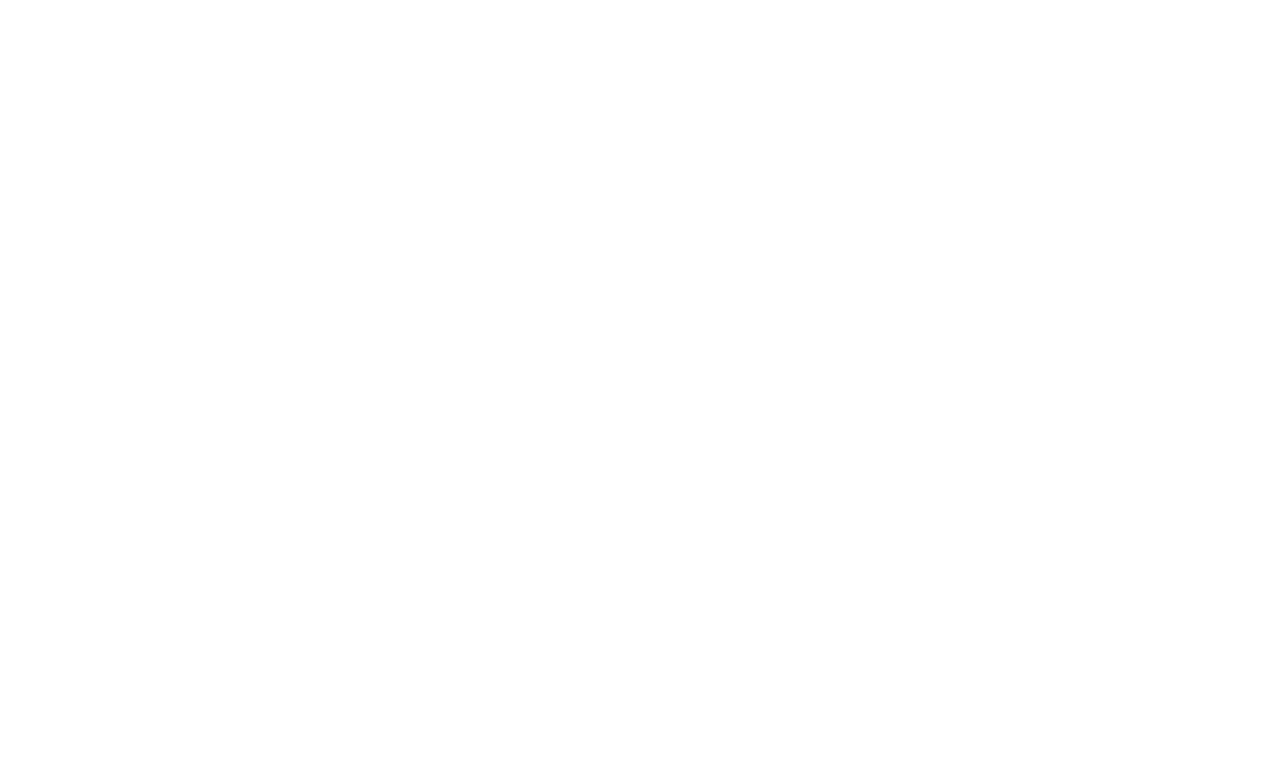
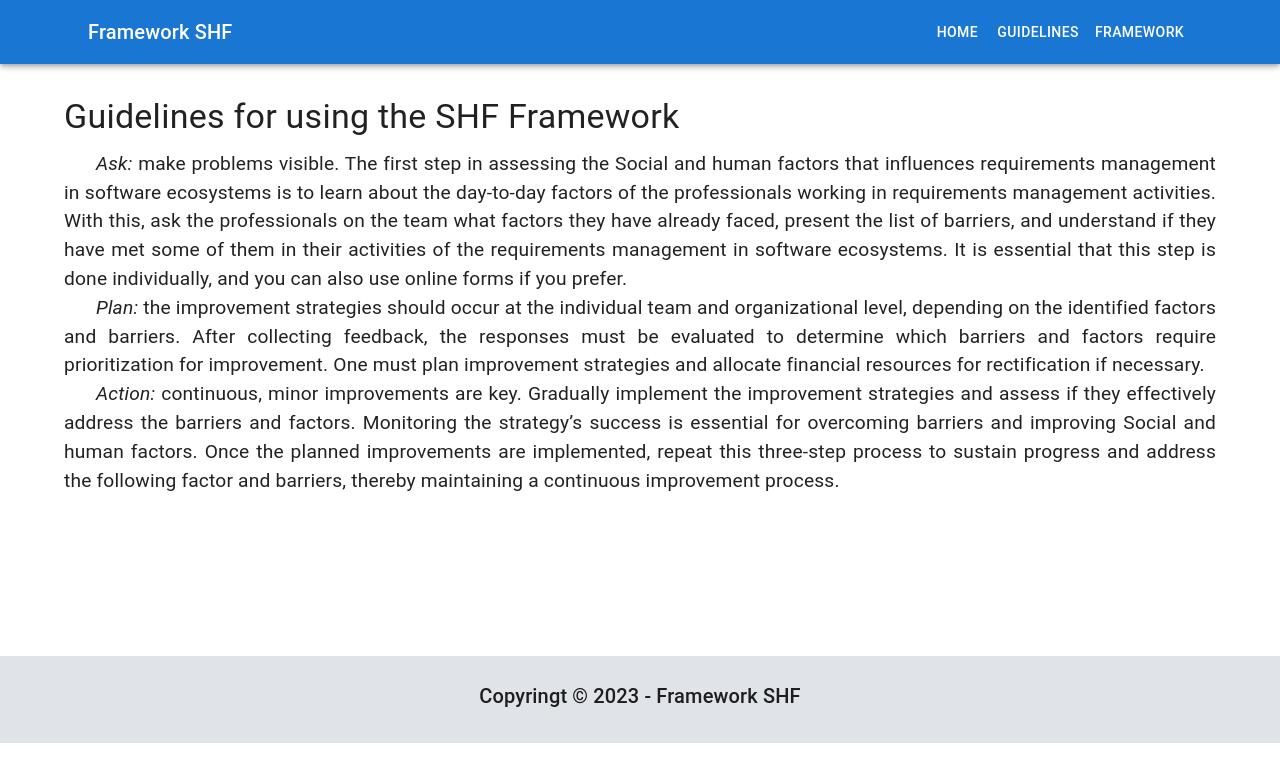
Before and after one commit to cassianojr/framework-shf, a React (Vite) app: page /guidelines in a window 1280 px wide. Before the commit this address had no page. Shown: the top 782 px of the page. Built offline with nearby package versions, Linux system fonts and the light colour scheme.

Commit message:
Changes on the framework content and make the texts justify

```diff
--- a/src/App.tsx
+++ b/src/App.tsx
@@ -2,6 +2,7 @@
 import Home from './pages/Home'
 import { CssBaseline } from '@mui/material'
 import Framework from './pages/Framework'
+import Guidelines from './pages/Guidelines'
 
 function App() {
   return (
@@ -11,6 +12,7 @@
         <Routes>
           <Route path="/" element={<Home />} />
           <Route path="/framework" element={<Framework />} />
+          <Route path="/guidelines" element={<Guidelines />} />
         </Routes>
       </Router>
     </>
--- a/src/components/FrameworkComponent.tsx
+++ b/src/components/FrameworkComponent.tsx
@@ -4,6 +4,8 @@
 import data from '../../src/assets/framework-data.json';
 import AccordionComponent from '../components/AccordionComponent';
 import ListPersonalAndSocial from './ListPersonalAndSocial';
+import React from 'react';
+import Modal from './Modal';
 
 function FrameworkComponent() {
 
@@ -17,7 +19,29 @@
   const socialGroupItems = socialHumanFactors.items.slice(0, 17);
   const personalGroupItems = socialHumanFactors.items.slice(17);
 
+  const [centerModalState, setCenterModalState] = React.useState(false);
+
+  const centerModalContent = {
+    id: 'requirements-management in SECO',
+    title: 'REQUIREMENTS MANAGMENT IN SECO'
+  }
+
   return (
+    <>
+      <Modal
+        open={centerModalState}
+        setOpen={setCenterModalState}
+        handleClose={() => setCenterModalState(false)}
+        modalContent={centerModalContent}>
+        <>
+          <Typography sx={{ textAlign: 'justify', marginBottom: '1rem', textIndent: '1rem' }}>
+            Requirements management is “a process that accompanies the planning and development of a system by capturing and mapping the source and context of change” (WIEGERS; BEATTY, 2013). In this way, requirements management is considered an organized process of documentation, analysis (negotiation), traceability, prioritization, change control, version control, and requirements communication (ISO/IEC/IEEE 29148, 2018).
+          </Typography>
+          <Typography sx={{ textAlign: 'justify', textIndent: '1rem' }}>
+            A software ecosystem can be analyzed from a project perspective: “A software ecosystem is a collection of software projects which are developed and evolve together in the same environment” (LUGUN et al. 2010).
+          </Typography>
+        </>
+      </Modal>
       <ArcherContainer strokeColor='black' noCurves >
         <Box sx={{ paddingTop: '1%' }}>
 
@@ -70,7 +94,7 @@
                     style: { strokeDasharray: '5,5' },
                   }]}
                 >
-                <Card elevation={8} style={{ maxWidth: '35%', textAlign: 'center', padding: '1%', backgroundColor: '#757173', color: 'white' }}>
+                  <Card elevation={8} style={{ maxWidth: '35%', textAlign: 'center', padding: '1%', backgroundColor: '#757173', color: 'white', cursor: 'pointer' }} onClick={() => setCenterModalState(true)}>
                     <Typography sx={{ fontSize: '.8rem' }}>
                       REQUIREMENTS MANAGMENT IN SECO
                     </Typography>
@@ -131,6 +155,8 @@
           </Box>
         </Box>
       </ArcherContainer>
+    </>
+
   )
 }
 
--- a/src/components/Hero.tsx
+++ b/src/components/Hero.tsx
@@ -59,7 +59,7 @@
               >
                 {title}
               </Typography>
-              <Typography variant="h5" color="inherit" paragraph>
+              <Typography variant="h5" color="inherit" paragraph >
                 {description}
               </Typography>
               <Button
--- a/src/components/Navbar.tsx
+++ b/src/components/Navbar.tsx
@@ -31,12 +31,12 @@
     path: '/'
   },
   {
-    name: 'About',
-    path: '#about',
+    name: 'Guidelines',
+    path: '/guidelines',
   },
   {
-    name: 'Contact',
-    path: '/contact',
+    name: 'Framework',
+    path: '/framework',
   }
 ];
 
--- a/src/components/TextModal.tsx
+++ b/src/components/TextModal.tsx
@@ -33,7 +33,7 @@
             <Button onClick={() => setModalState(false)}>Close</Button>
           </Grid>
         }>
-        <Typography>{modalContent.body}</Typography>
+        <Typography sx={{textAlign:'justify'}}>{modalContent.body}</Typography>
       </Modal>
   );
 }
--- /dev/null
+++ b/src/pages/Guidelines.tsx
@@ -0,0 +1,41 @@
+import Footer from '../components/Footer';
+import Navbar from '../components/Navbar';
+import { Box, Container, Toolbar, Typography } from '@mui/material';
+
+function Guidelines() {
+
+  const typographyStyle = {
+    textAlign: 'justify',
+    fontSize: '1.2rem',
+    textIndent: '2rem'
+  }
+
+  return (
+    <>
+      <Navbar />
+      <Toolbar />
+      <Container sx={{ minHeight: '70vh' }}>
+        <section id="about">
+          <Box sx={{ my: 4 }}>
+            <Typography variant="h4" component="h1" gutterBottom>
+              Guidelines for using the SHF Framework
+            </Typography>
+            <Typography sx={typographyStyle}>
+              <i>Ask:</i> make problems visible. The first step in assessing the Social and human factors that influences requirements management in software ecosystems is to learn about the day-to-day factors of the professionals working in requirements management activities. With this, ask the professionals on the team what factors they have already faced, present the list of barriers, and understand if they have met some of them in their activities of the requirements management in software ecosystems. It is essential that this step is done individually, and you can also use online forms if you prefer.
+            </Typography>
+            <Typography sx={typographyStyle}>
+              <i>Plan:</i> the improvement strategies should occur at the individual team and organizational level, depending on the identified factors and barriers. After collecting feedback, the responses must be evaluated to determine which barriers and factors require prioritization for improvement. One must plan improvement strategies and allocate financial resources for rectification if necessary.
+            </Typography>
+            <Typography sx={typographyStyle}>
+              <i>Action:</i> continuous, minor improvements are key. Gradually implement the improvement strategies and assess if they effectively address the barriers and factors. Monitoring the strategy’s success is essential for overcoming barriers and improving Social and human factors. Once the planned improvements are implemented, repeat this three-step process to sustain progress and address the following factor and barriers, thereby maintaining a continuous improvement process.
+            </Typography>
+
+          </Box>
+        </section>
+      </Container>
+      <Footer />
+    </>
+  )
+}
+
+export default Guidelines
--- a/src/pages/Home.tsx
+++ b/src/pages/Home.tsx
@@ -9,7 +9,7 @@
 
   const heroData = {
     title: 'Explore human and social factors',
-    description: 'The SHF Framework is a tool to help identify and analyze human and social factors in software ecosystems.',
+    description: 'The SHF Framework is a tool to help identify and improve social and human factors in requirements management in software ecosystems.',
     image,
     button: 'Try now!',
     buttonLink: '/framework'
@@ -26,19 +26,19 @@
             <Typography variant="h4" component="h1" gutterBottom>
               About the Framework
             </Typography>
-            <Typography variant="h5" component="h2" gutterBottom>
-              Identifying and analyzing human and social factors in software ecosystems is a complex task. The SHF Framework helps in identifying and analyzing these factors in software ecosystems.
+            <Typography variant="h5" component="h2" gutterBottom sx={{textAlign:'justify'}}>
+              Identifying and improving social and human factors in requirements management in software ecosystems is a challenge. The SHF Framework supports identifying and improving these factors during requirements management activities in software ecosystems.
             </Typography>
 
             <Typography variant="h4" component="h1" gutterBottom>
-              How to use
+              Get a 360 view of social and human factors
             </Typography>
-            <Typography variant="h5" component="h2" gutterBottom>
+            <Typography variant="h5" component="h2" gutterBottom sx={{textAlign:'justify'}}>
               <ol>
-                <li>Identify the human and social factors in your software ecosystem;</li>
-                <li>Identify the contextual characteristics of your ecosystem;</li>
-                <li>Point out the barriers you face;</li>
-                <li>Receive suggestions for strategies and coping mechanisms to be used in your ecosystem;</li>
+                <li>Identify the social and human factors that influence requirements management activities in your software ecosystem; </li>
+                <li>Identify the contextual characteristics of requirements management in your software ecosystem;</li>
+                <li>Point out the barriers you face to improving social and human factors;</li>
+                <li>Get suggestions for strategies and coping mechanisms to use for requirements management in your software ecosystem;</li>
               </ol>
             </Typography>
             <Button
```
Lines whose indentation alone changed are shown as unchanged.
